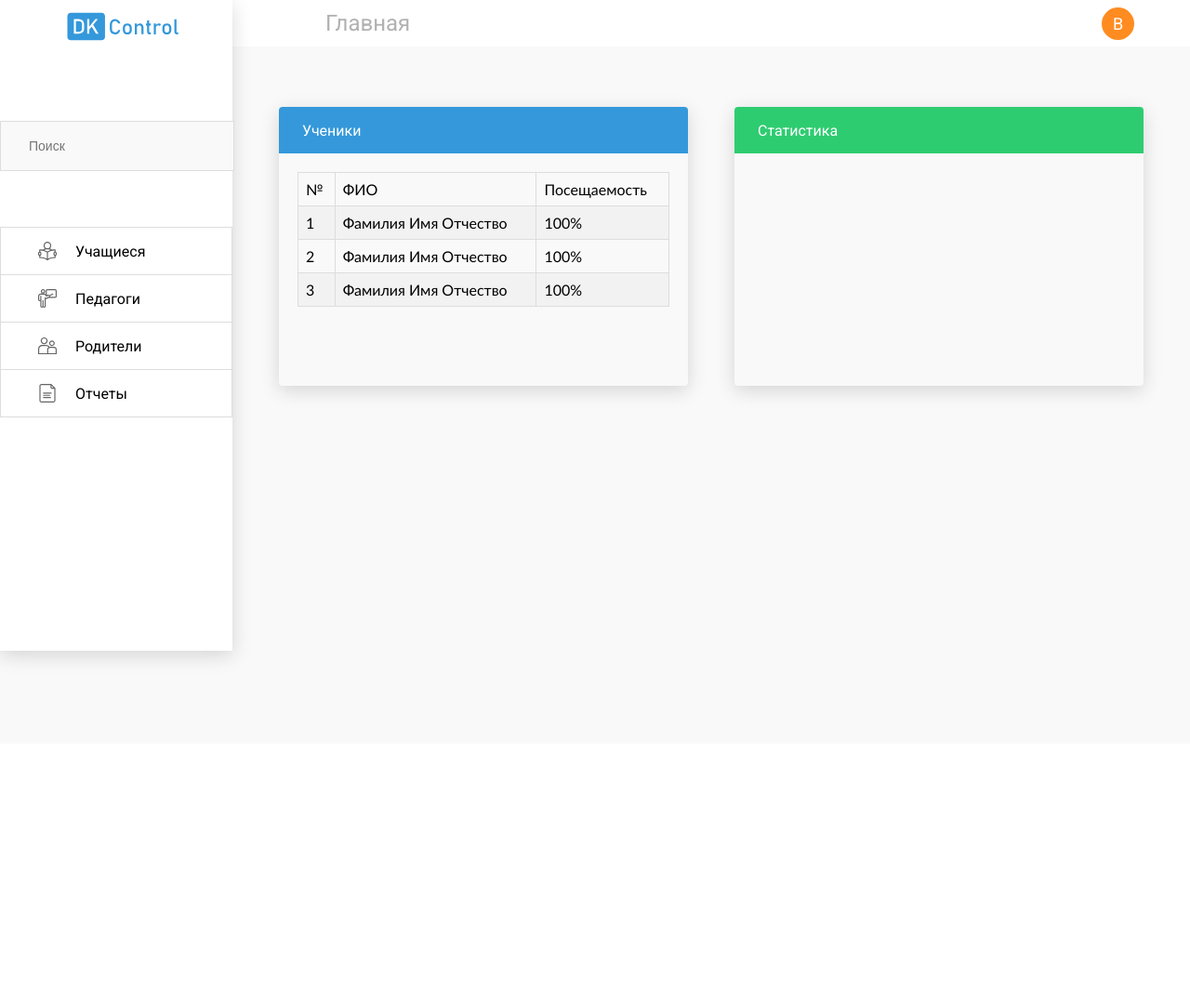
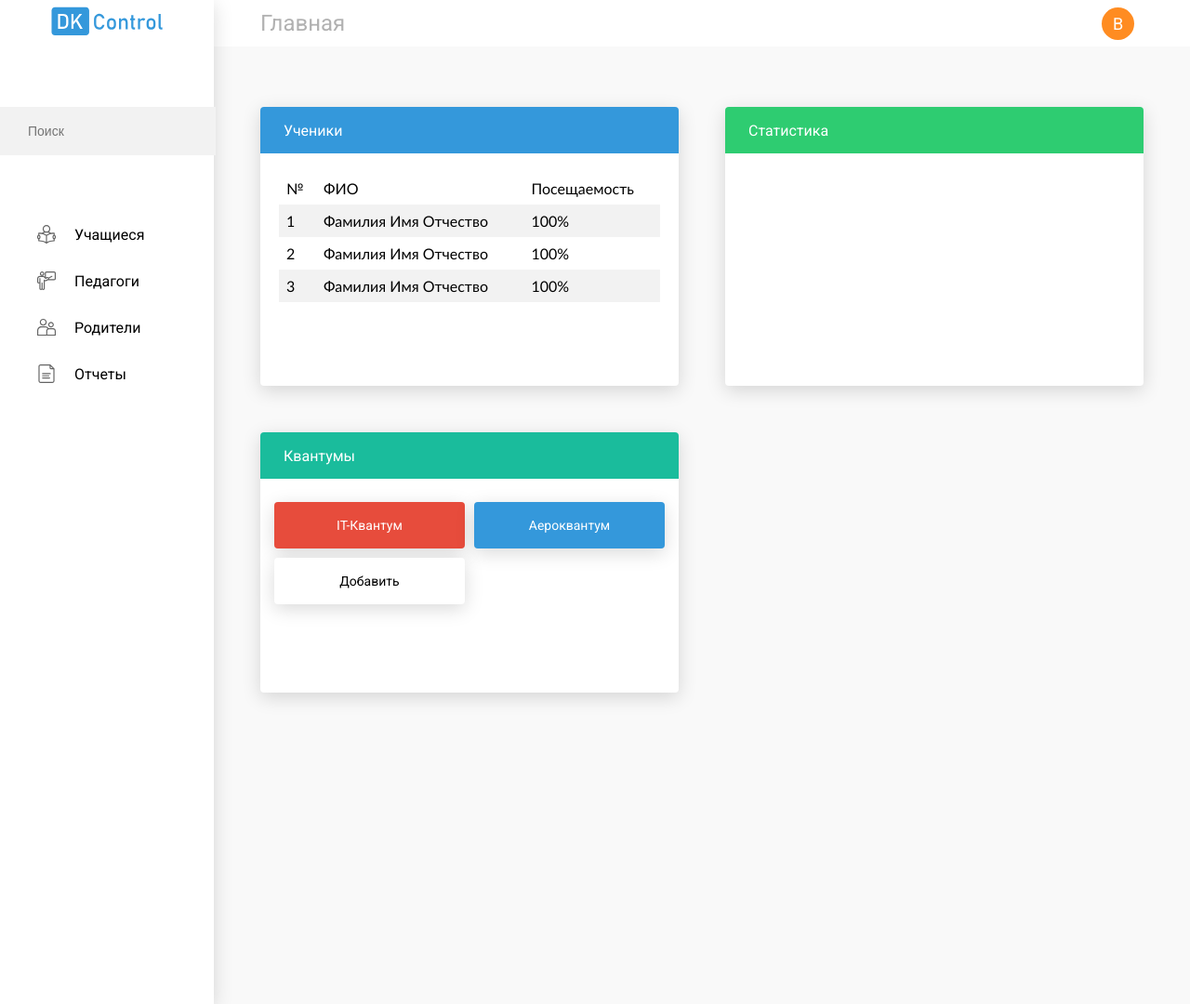
Before and after one commit to Senteris/DKControl, a Django app: template templates/main.html in a window 1280 px wide. Shown: the whole page at 93% size. Before the commit the page ends 714 px from the top, so only its background shows below. Run offline with Django 3.2, Linux system fonts and the light colour scheme; the template is opened without the code that fills it, so the values that code supplies are empty.

Commit message:
Added the quantum block and fixed bugs

```diff
--- a/static/css/style.css
+++ b/static/css/style.css
@@ -7,7 +7,7 @@ body {
 }
 
 header {
-    width: calc(100%-250px);
+    width: calc(100%-230px);
     height: 50px;
     display: flex;
     align-items: center;
@@ -20,14 +20,14 @@ header {
 
 .logo {
     display: flex;
-    align-items: flex-end;
+    align-items: center;
+    justify-content: center;
     height: 50px;
-    width: 250px;
+    width: 230px;
 }
 
 #logo {
     width: 120px;
-    margin-left: 72px;
 }
 
 #avatar {
@@ -37,7 +37,7 @@ header {
     text-align: center;
     width: 35px;
     height: 35px;
-    border-radius: 9999px;
+    border-radius: 50%;
     margin-left: auto;
     margin-right: 60px;
     background: #FF8C21;
@@ -52,27 +52,27 @@ header {
 }
 
 #header_text {
-    margin-left: 100px;
+    margin-left: 50px;
     font-size: 24px;
     color: #B1B1B1;
 }
 
 .sidebar {
-    width: 250px;
-    height: 700px;
+    width: 230px;
+    height: 1080px;
     float: left;
     background-color: #FFF;
 }
 
 #search {
-    width: calc(100% - 32px);
+    width: calc(100% - 30px);
     height: 50px;
     padding-left: 30px;
     border: none;
     font-size: 14px;
-    margin-top: 80px;
-    background-color: #F9F9F9;
-    border: 1px solid #ddd;
+    margin-top: 65px;
+    background-color: #f2f2f2;
+
 
 }
 
@@ -84,14 +84,9 @@ header {
     height: 50px;
     display: flex;
     align-items: center;
-    width: 250px;
-    border: 1px solid #ddd;
+
     border-bottom: none;
-    width: 248px;
-}
-
-.list li:last-child {
-    border: 1px solid #ddd;
+    width: 230px;
 }
 
 ul {
@@ -124,6 +119,7 @@ ul {
     margin: 25px;
     border-radius: 4px;
     width: calc(100% - 50px);
+    background-color: #FFF;
 }
 
 .students_block {
@@ -132,6 +128,10 @@ ul {
 
 .students_block .header_block {
     background: #3498DB;
+}
+
+.kvantums_block .header_block{
+    background: #1ABC9C;
 }
 
 .statistic_block {
@@ -176,11 +176,11 @@ footer {
     font-family: "Trebuchet MS", Arial, Helvetica, sans-serif;
     border-collapse: collapse;
     width: calc(100% - 40px);
+
 }
 
 #customers td,
 #customers th {
-    border: 1px solid #ddd;
     padding: 8px;
 }
 
@@ -198,3 +198,37 @@ footer {
     text-align: left;
     background-color: #4CAF50;
     color: white;
+
+}
+.wrapper_kvantums{
+  display: flex;
+  justify-content: center;
+  width: 100%;
+
+}
+.kvantums_content_block{
+  display: grid;
+  grid-template-columns: repeat(auto-fit, minmax(170px, 1fr));
+  grid-template-rows: repeat(3, 60px);
+  margin-top: 20px;
+  margin-bottom: 30px;
+  align-items: center;
+  width: calc(100% - 20px);
+
+}
+.button_kvantum{
+  background-color: gray;
+  border: none;
+  border-radius: 4px;
+  width: calc(100% - 10px);
+  height: 50px;
+  display: flex;
+  align-items: center;
+  justify-content: center;
+  color: #FFF;
+  text-decoration: none;
+  font-size: 14px;
+  align-self: center;
+  justify-self: center;
+  box-shadow: 0px 5px 20px rgba(0, 0, 0, 0.15);
+}
--- a/templates/main.html
+++ b/templates/main.html
@@ -73,6 +73,21 @@
             </div>
         </div>
 
+        <div class="kvantums_block block shadow">
+            <div class="header_block">
+                <p>Квантумы</p>
+            </div>
+            <div class="wrapper_kvantums">
+              <div class="kvantums_content_block">
+                <a href="#" class="button_kvantum" style="background: #E74C3C;" >IT-Квантум</a>
+                <a href="#" class="button_kvantum" style="background: #3498DB;" >Аероквантум</a>
+                <a href="#" class="button_kvantum" style="background: #FFF; color: #000;">Добавить</a>
+              </div>
+            </div>
+
+
+        </div>
+
 
     </div>
 
```
